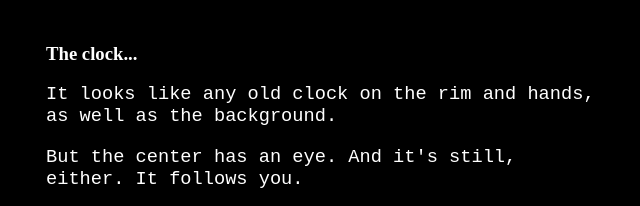
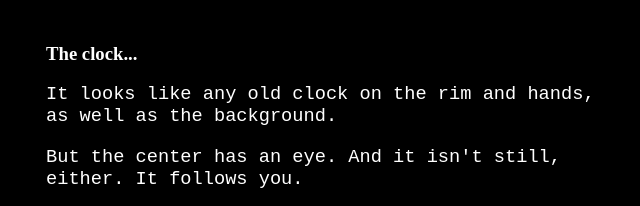
Before and after one commit to IACS-26-27/web-design-1-cyoa-group-10, a website: page The looking glass/clock.html in a window 1280 px wide. Shown: the top 206 px of the page, 319-959 px from the left. Drawn offline with Linux system fonts and the light colour scheme.

Commit message:
Just a quick fix of grammer. Might edit again later, because I don't have all the pictures I want

```diff
--- a/The looking glass/clock.html
+++ b/The looking glass/clock.html
@@ -14,7 +14,7 @@
   <body>
     <h3> The clock...</h3>
     <p>It looks like any old clock on the rim and hands, as well as the background.</p>
-    <p>But the center has an eye. And it's still, either. It follows you.</p>
+    <p>But the center has an eye. And it isn't still, either. It follows you.</p>
     <p>And the books. When you look at them, your head gets fuzzy, like you've read them before.</p>
     <p>But you can't remember what it was about.</p>
     <p>You hold the journal in front of you.</p>
```
